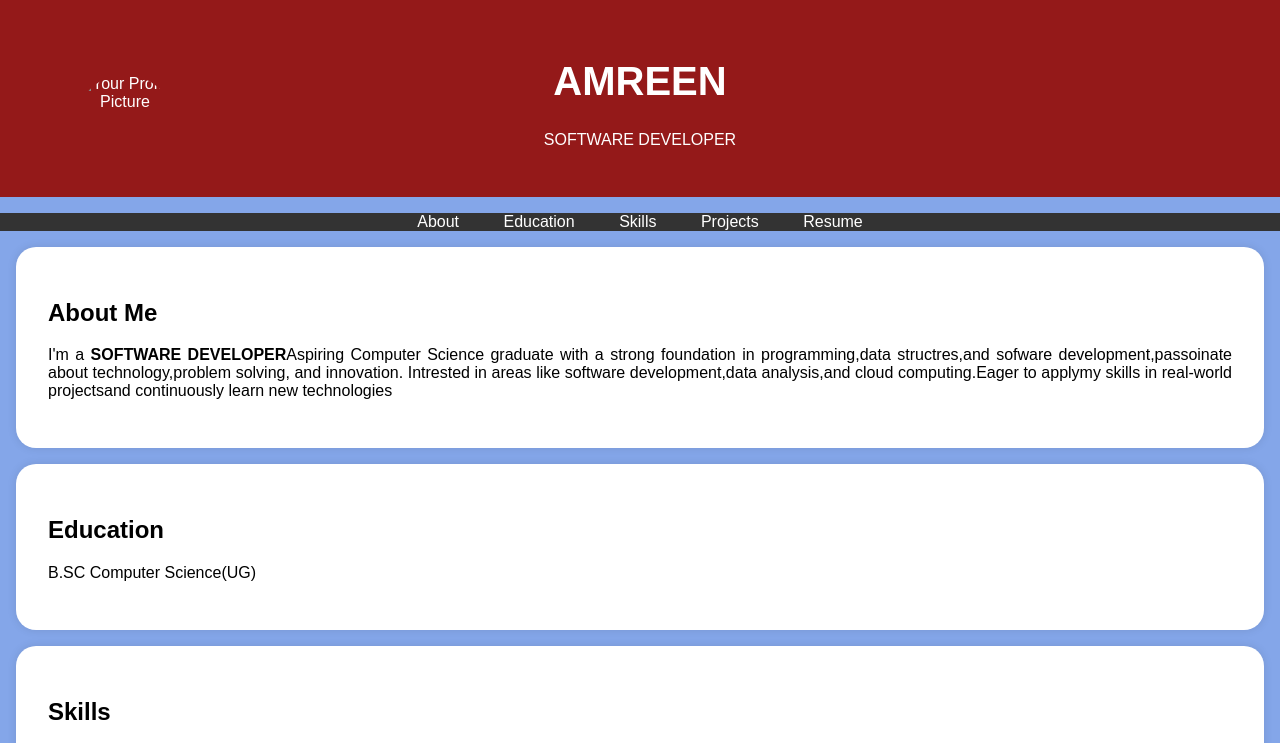
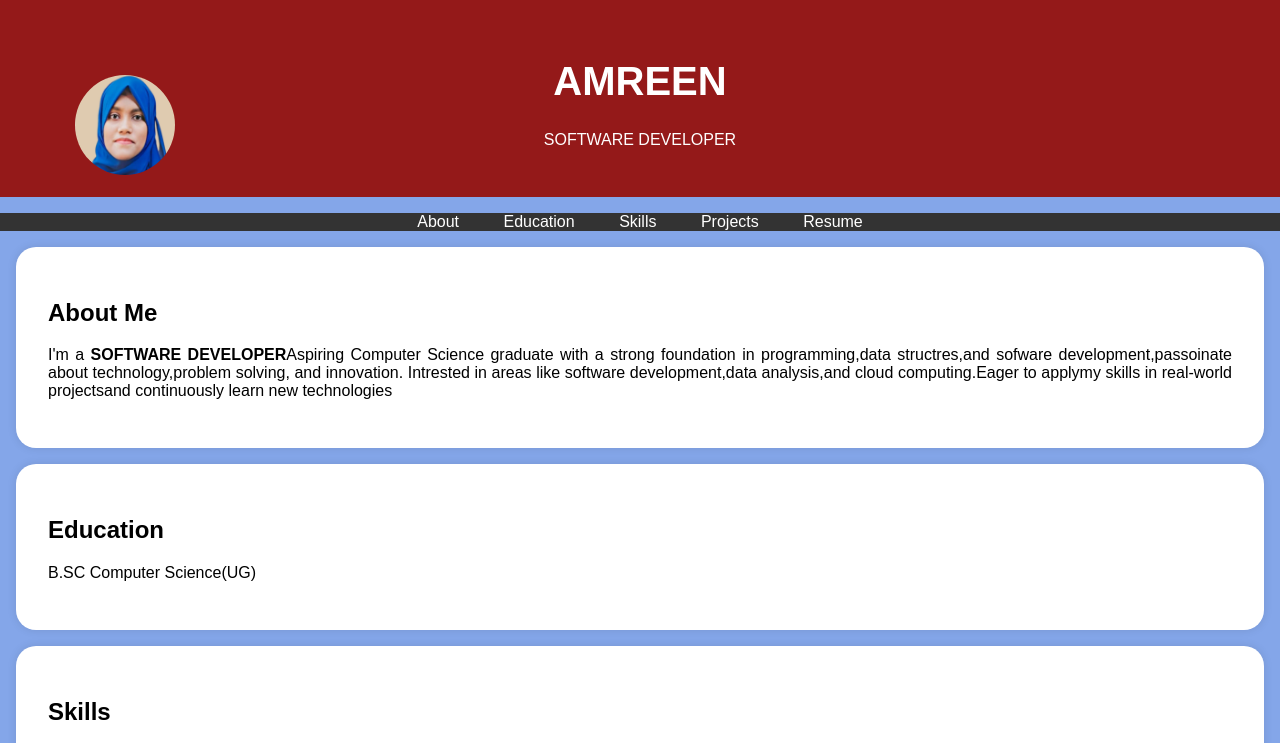
Before and after one commit to Amreen-30/Amreen-30-Digital-portfolio, a plain HTML site: page index.html in a window 1280 px wide. Shown: the top 743 px of the page. Drawn offline with Linux system fonts and the light colour scheme.

Commit message:
Update index.html

```diff
--- a/index.html
+++ b/index.html
@@ -95,7 +95,7 @@
     <header>
         <div class="header-content">
             <!-- Add your profile picture here -->
-            <img src="image.jpeg" alt="Your Profile Picture" class="profile-picture">
+            <img src="image.jpg" alt="Your Profile Picture" class="profile-picture">
             <h1>AMREEN</h1>
             <p>SOFTWARE DEVELOPER</p>
         </div>
```
